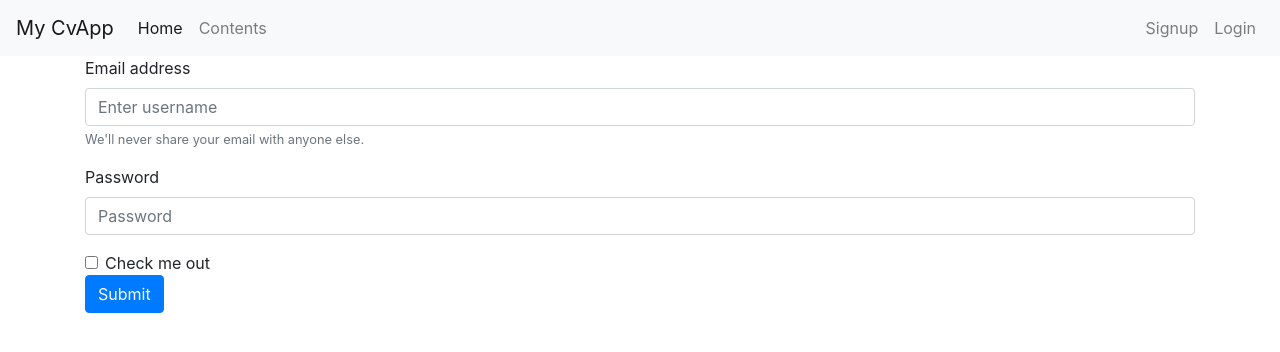
After one commit to Lychnbite/cv_webapp, a Django app: page /login/ in a window 1280 px wide. The commit adds this page. Shown: the top 352 px of the page. Run offline with Django 4.2, Linux system fonts and the light colour scheme; some libraries are stand-ins or nearby versions.

Commit message:
Cv App with Django

```diff
--- a/mysite/urls.py
+++ b/mysite/urls.py
@@ -16,7 +16,8 @@ Including another URLconf
 from django.contrib import admin
 from django.urls import path, include
 from pdf import views
-
+from django.contrib.auth.views import LoginView, LogoutView
+from pdf.views import SignupView
 
 
 urlpatterns = [
@@ -24,4 +25,8 @@ urlpatterns = [
     path("", views.accept, name="accept"),
     path("<int:id>/", views.resume, name="resume"),
     path("list/", views.list, name = "list" ),
+    path("signup/", SignupView.as_view(), name = "signup"),
+    path("login/", LoginView.as_view(), name="login"),
+    path("logout/", LogoutView.as_view(), name="logout"),
+
 ]
--- a/templates/main/base.html
+++ b/templates/main/base.html
@@ -9,6 +9,7 @@
     <link rel="stylesheet" href="https://cdn.jsdelivr.net/npm/bootstrap@4.0.0/dist/css/bootstrap.min.css" integrity="sha384-Gn5384xqQ1aoWXA+058RXPxPg6fy4IWvTNh0E263XmFcJlSAwiGgFAW/dAiS6JXm" crossorigin="anonymous">
 
     <title>Cv App</title>
+
   </head>
   <body>
 
--- a/templates/main/navbar.html
+++ b/templates/main/navbar.html
@@ -1,17 +1,39 @@
 
-<nav class="navbar navbar-expand-lg navbar-dark bg-dark">
-    <a class="navbar-brand" href="{% url 'accept' %}">Cv App</a>
-    <button class="navbar-toggler" type="button" data-toggle="collapse" data-target="#navbarNav" aria-controls="navbarNav" aria-expanded="false" aria-label="Toggle navigation">
+
+  <!-- Navbar -->
+  <nav class="navbar navbar-expand-lg navbar-light bg-light">
+    <a class="navbar-brand" href="{% url 'accept' %}">My CvApp</a>
+    <button class="navbar-toggler" type="button" data-toggle="collapse" data-target="#navbarText" aria-controls="navbarText" aria-expanded="false" aria-label="Toggle navigation">
       <span class="navbar-toggler-icon"></span>
     </button>
-    <div class="collapse navbar-collapse" id="navbarNav">
-      <ul class="navbar-nav">
+    <div class="collapse navbar-collapse" id="navbarText">
+      <ul class="navbar-nav mr-auto">
         <li class="nav-item active">
-          <a class="nav-link" href="{% url 'accept' %}">Home<span class="sr-only">(current)</span></a>
+          <a class="nav-link" href="{% url 'accept' %}">Home</a>
         </li>
         <li class="nav-item">
-          <a class="nav-link" href="{% url 'list' %}">List of Cv</a>
+          <a class="nav-link" href="{% url 'list' %}">Contents</a>
         </li>
       </ul>
+
+      <ul class="navbar-nav navbar-right">
+        {% if not request.user.is_authenticated %}
+      <li class="nav-item">
+        <a class="nav-link" href="{% url 'signup' %}">Signup</a>
+      </li>
+      {% endif %}
+      {% if request.user.is_authenticated %}
+      <span class="navbar-text">
+        <strong>Welcome {{request.user.username}}</strong>
+      </span>
+      <li class="nav-item">
+        <a class="nav-link" href="{% url 'logout' %}">Logout</a>
+      </li>
+      {% else %}
+      <li class="nav-item">
+        <a class="nav-link" href="{% url 'login' %}">Login</a>
+      </li>
+      {% endif %}
+    </ul>
     </div>
   </nav>
--- /dev/null
+++ b/templates/registration/login.html
@@ -0,0 +1,31 @@
+{% extends 'main/base.html' %}
+
+
+{% block content %}
+
+<div class="container">
+  <div class="row">
+    <div class="col">
+<form method="POST">
+  {% csrf_token %}
+  <div class="form-group">
+    <label for="exampleInputEmail1">Email address</label>
+    <input type="text" name="username" class="form-control" aria-describedby="emailHelp" placeholder="Enter username">
+    <small id="emailHelp" class="form-text text-muted">We'll never share your email with anyone else.</small>
+  </div>
+  <div class="form-group">
+    <label>Password</label>
+    <input type="password" class="form-control" name= "password" placeholder="Password">
+  </div>
+  <div class="form-check">
+    <input type="checkbox" class="form-check-input" id="exampleCheck1">
+    <label class="form-check-label" for="exampleCheck1">Check me out</label>
+  </div>
+  <button type="submit" class="btn btn-primary">Submit</button>
+</form>
+</div>
+</div>
+</div>
+
+
+{% endblock content %}
```
Also changed, not shown: mysite/settings.py (+6 -1 lines), pdf/views.py (+17 -2 lines), templates/registration/signup.html (added, +21 -0 lines), README.md (deleted), db.sqlite3 (added).
